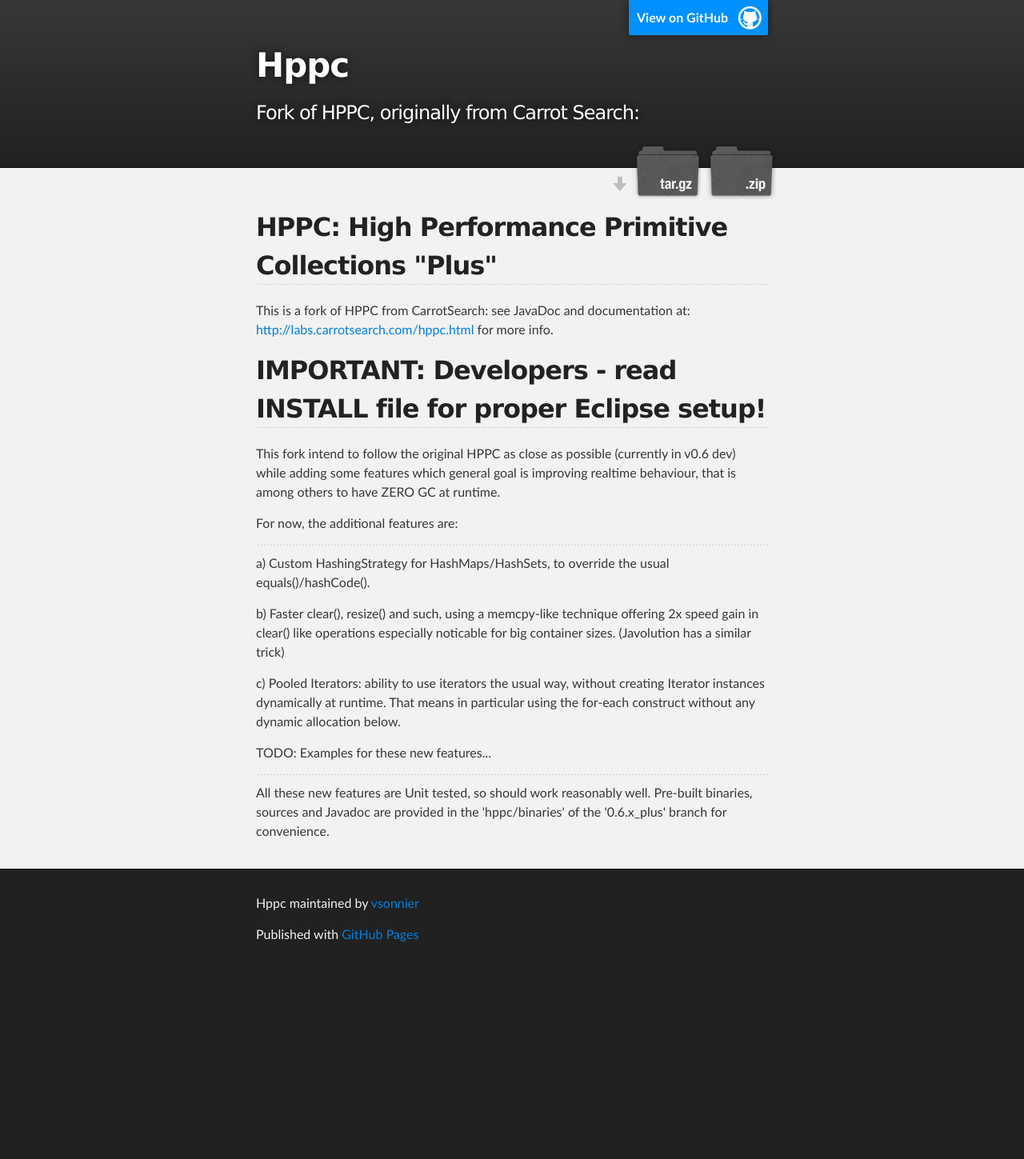
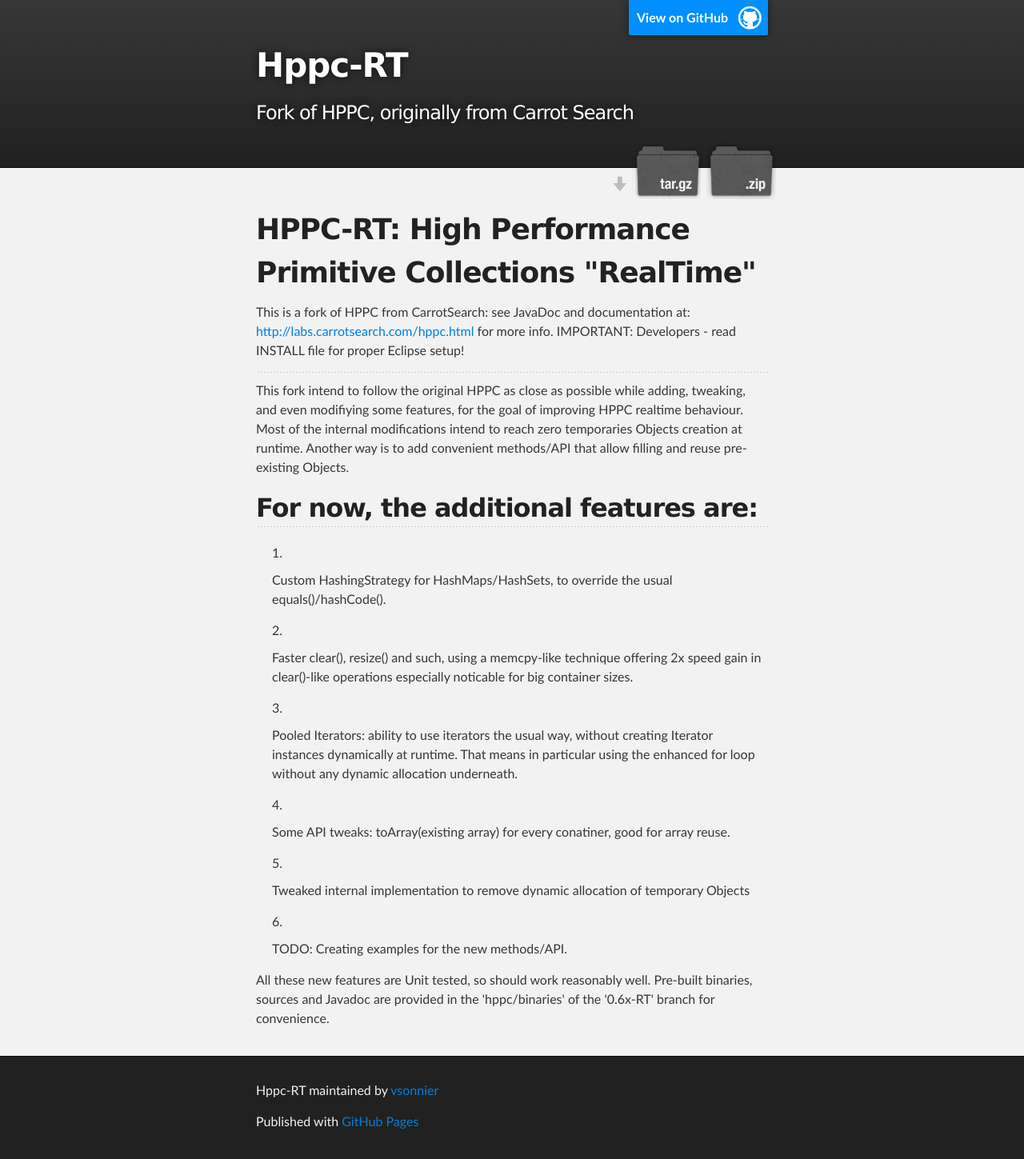
Before and after one commit to Spacewen/hppcrt, a plain HTML site: page index.html in a window 1280 px wide. Shown: the whole page at 80% size. Before the commit the page ends 1215 px from the top, so only its background shows below. Drawn offline with Linux system fonts and the light colour scheme.

Commit message:
Create gh-pages branch via GitHub

```diff
--- a/index.html
+++ b/index.html
@@ -4,11 +4,11 @@
   <head>
     <meta charset='utf-8' />
     <meta http-equiv="X-UA-Compatible" content="chrome=1" />
-    <meta name="description" content="Hppc : Fork of HPPC, originally from Carrot Search: " />
+    <meta name="description" content="Hppc-RT : Fork of HPPC, originally from Carrot Search" />
 
     <link rel="stylesheet" type="text/css" media="screen" href="stylesheets/stylesheet.css">
 
-    <title>Hppc</title>
+    <title>Hppc-RT</title>
   </head>
 
   <body>
@@ -18,8 +18,8 @@
         <header class="inner">
           <a id="forkme_banner" href="https://github.com/vsonnier/hppc">View on GitHub</a>
 
-          <h1 id="project_title">Hppc</h1>
-          <h2 id="project_tagline">Fork of HPPC, originally from Carrot Search: </h2>
+          <h1 id="project_title">Hppc-RT</h1>
+          <h2 id="project_tagline">Fork of HPPC, originally from Carrot Search</h2>
 
             <section id="downloads">
               <a class="zip_download_link" href="https://github.com/vsonnier/hppc/zipball/master">Download this project as a .zip file</a>
@@ -31,42 +31,42 @@
     <!-- MAIN CONTENT -->
     <div id="main_content_wrap" class="outer">
       <section id="main_content" class="inner">
-        <h2>
-<a name="hppc-high-performance-primitive-collections-plus" class="anchor" href="#hppc-high-performance-primitive-collections-plus"><span class="octicon octicon-link"></span></a>HPPC: High Performance Primitive Collections "Plus"</h2>
+        <h1>
+<a name="hppc-rt-high-performance-primitive-collections-realtime" class="anchor" href="#hppc-rt-high-performance-primitive-collections-realtime"><span class="octicon octicon-link"></span></a>HPPC-RT: High Performance Primitive Collections "RealTime"</h1>
 
 <p>This is a fork of HPPC from CarrotSearch:
-see JavaDoc and documentation at: <a href="http://labs.carrotsearch.com/hppc.html">http://labs.carrotsearch.com/hppc.html</a> for more info.</p>
+see JavaDoc and documentation at: <a href="http://labs.carrotsearch.com/hppc.html">http://labs.carrotsearch.com/hppc.html</a> for more info.
+IMPORTANT: Developers - read INSTALL file for proper Eclipse setup!</p>
+
+<hr><p>This fork intend to follow the original HPPC as close as possible while
+adding, tweaking, and even modifiying some features, for the goal of improving HPPC realtime behaviour.
+Most of the internal modifications intend to reach zero temporaries Objects creation at runtime.
+Another way is to add convenient methods/API that allow filling and reuse pre-existing Objects. </p>
 
 <h2>
-<a name="important-developers---read-install-file-for-proper-eclipse-setup" class="anchor" href="#important-developers---read-install-file-for-proper-eclipse-setup"><span class="octicon octicon-link"></span></a>IMPORTANT: Developers - read INSTALL file for proper Eclipse setup!</h2>
+<a name="for-now-the-additional-features-are" class="anchor" href="#for-now-the-additional-features-are"><span class="octicon octicon-link"></span></a>For now, the additional features are:</h2>
 
-<p>This fork intend to follow the original HPPC as close as possible (currently in v0.6 dev) while
-adding some features which general goal is improving realtime behaviour,
-that is among others to have ZERO GC at runtime.</p>
-
-<p>For now, the additional features are:</p>
-
-<hr><p>a) Custom HashingStrategy for HashMaps/HashSets, to override the usual equals()/hashCode(). </p>
-
-<p>b) Faster clear(), resize() and such, using a memcpy-like technique offering 2x speed gain in clear() like operations
-especially noticable for big container sizes. (Javolution has a similar trick)</p>
-
-<p>c) Pooled Iterators: ability to use iterators the usual way, without creating Iterator instances
+<ol>
+<li><p>Custom HashingStrategy for HashMaps/HashSets, to override the usual equals()/hashCode(). </p></li>
+<li><p>Faster clear(), resize() and such, using a memcpy-like technique offering 2x speed gain in clear()-like operations
+especially noticable for big container sizes. </p></li>
+<li><p>Pooled Iterators: ability to use iterators the usual way, without creating Iterator instances
 dynamically at runtime.
-That means in particular using the for-each construct without any dynamic allocation below.</p>
-
-<p>TODO:
-Examples for these new features...</p>
-
-<hr><p>All these new features are Unit tested, so should work reasonably well.
-Pre-built binaries, sources and Javadoc are provided in the 'hppc/binaries' of the '0.6.x_plus' branch for convenience.</p>
+That means in particular using the enhanced for loop without any dynamic allocation underneath.</p></li>
+<li><p>Some API tweaks:
+toArray(existing array) for every conatiner, good for array reuse.</p></li>
+<li><p>Tweaked internal implementation to remove dynamic allocation of temporary Objects</p></li>
+<li><p>TODO:
+Creating examples for the new methods/API. </p></li>
+</ol><p>All these new features are Unit tested, so should work reasonably well.
+Pre-built binaries, sources and Javadoc are provided in the 'hppc/binaries' of the '0.6x-RT' branch for convenience.</p>
       </section>
     </div>
 
     <!-- FOOTER  -->
     <div id="footer_wrap" class="outer">
       <footer class="inner">
-        <p class="copyright">Hppc maintained by <a href="https://github.com/vsonnier">vsonnier</a></p>
+        <p class="copyright">Hppc-RT maintained by <a href="https://github.com/vsonnier">vsonnier</a></p>
         <p>Published with <a href="http://pages.github.com">GitHub Pages</a></p>
       </footer>
     </div>
```
Also changed, not shown: params.json (+1 -1 lines).
